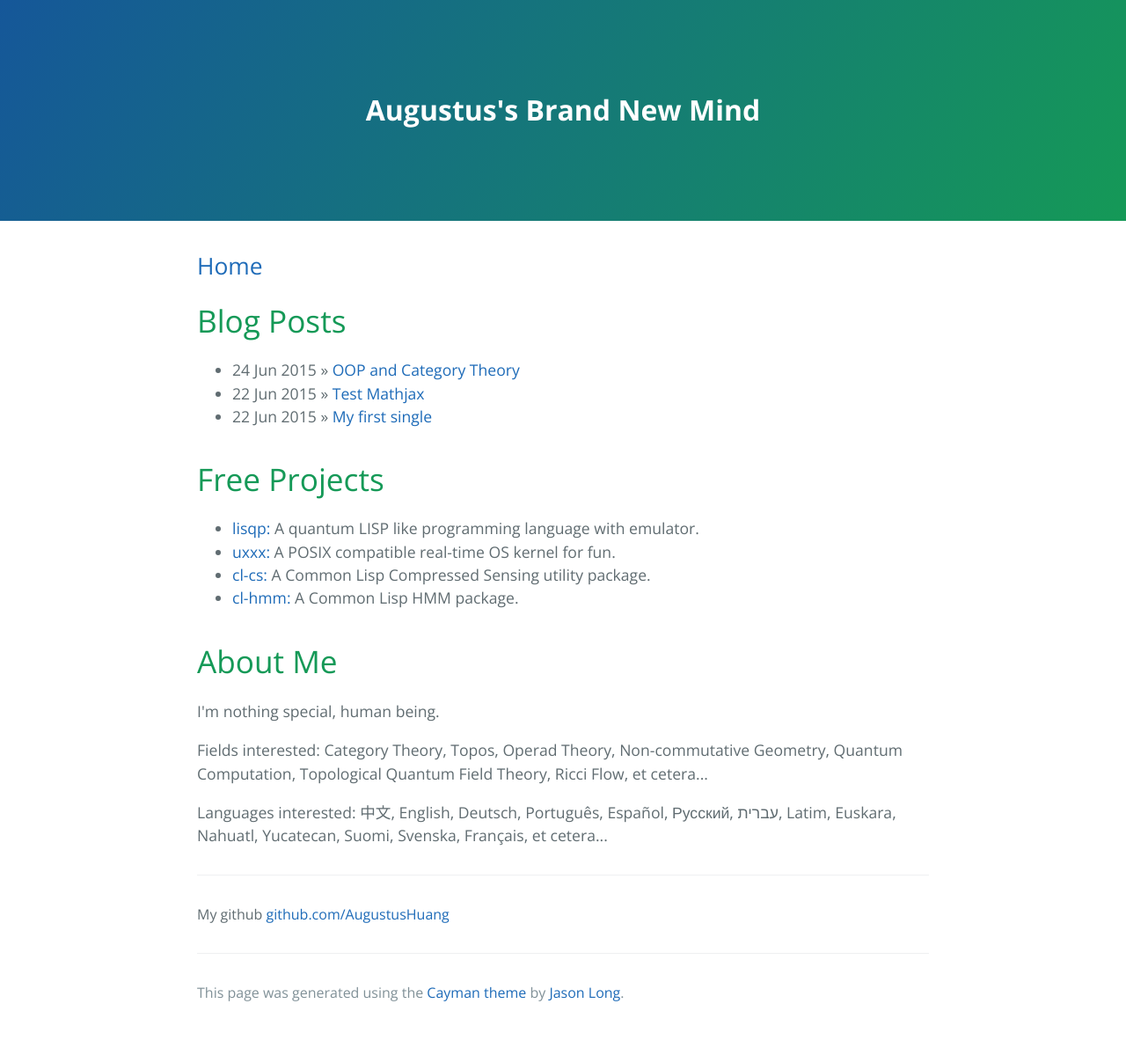
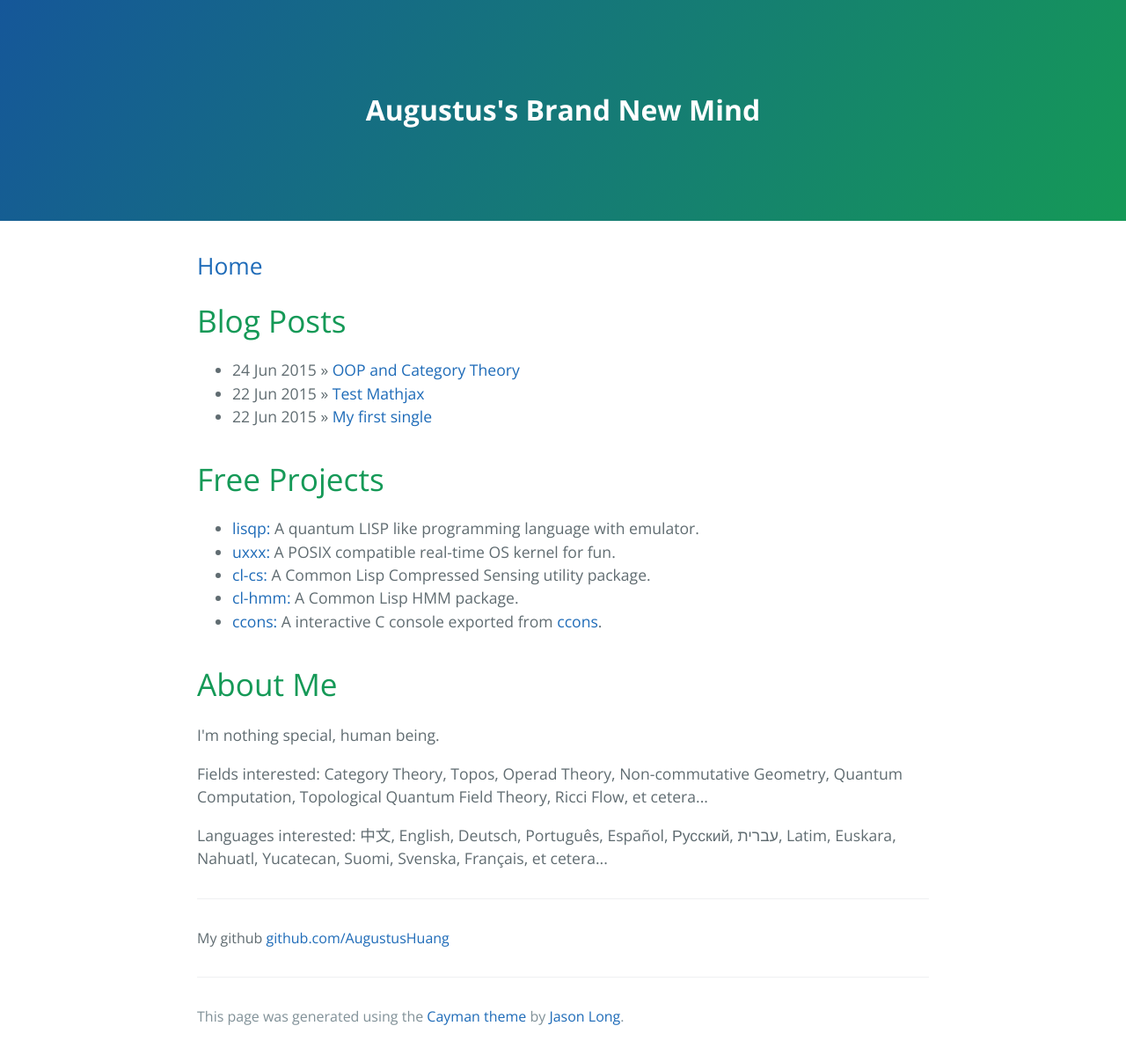
Before and after one commit to AugustusHuang/AugustusHuang.github.io, a Jekyll site: the page built from index.html, in a window 1280 px wide. Shown: the whole page at 88% size. Built offline with Jekyll 4.4.1, drawn with Linux system fonts in a browser that asks for light colours; before the commit the page ends 1172 px from its top, so only the background shows below that.

Commit message:
new project

```diff
--- a/index.html
+++ b/index.html
@@ -17,6 +17,7 @@ title: Augustus's Brand New Mind
 		<li><a href="https://github.com/AugustusHuang/uxxx/">uxxx:</a> A POSIX compatible real-time OS kernel for fun.</li>
 		<li><a href="https://github.com/AugustusHuang/cl-cs/">cl-cs:</a> A Common Lisp Compressed Sensing utility package.</li>
 		<li><a href="https://github.com/AugustusHuang/cl-hmm/">cl-hmm:</a> A Common Lisp HMM package.</li>
+		<li><a href="https://github.com/AugustusHuang/ccons/">ccons:</a> A interactive C console exported from <a href="code.google.com/p/ccons/">ccons</a>.</li>
 	</ul>
 
 	<h1>About Me</h1>
```
